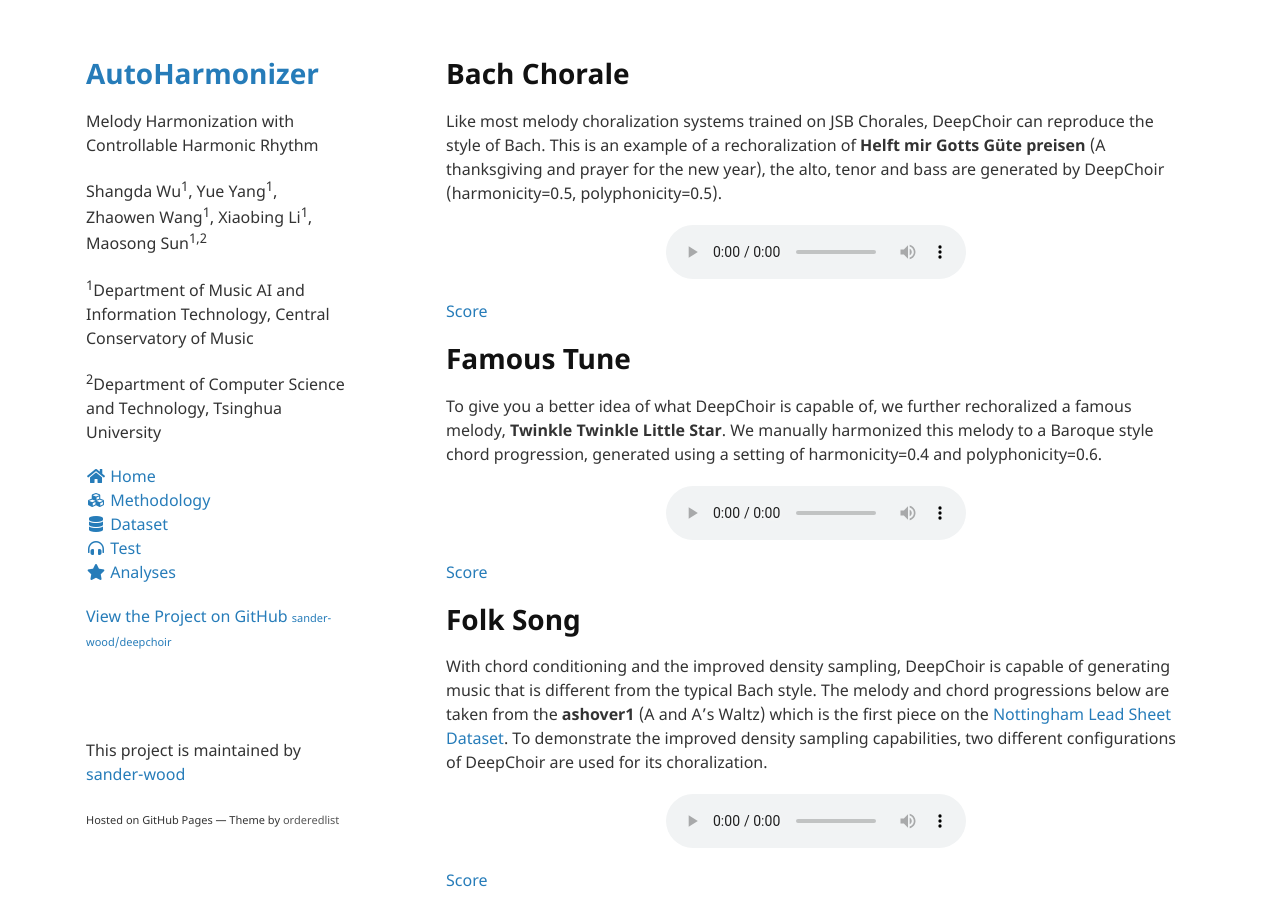
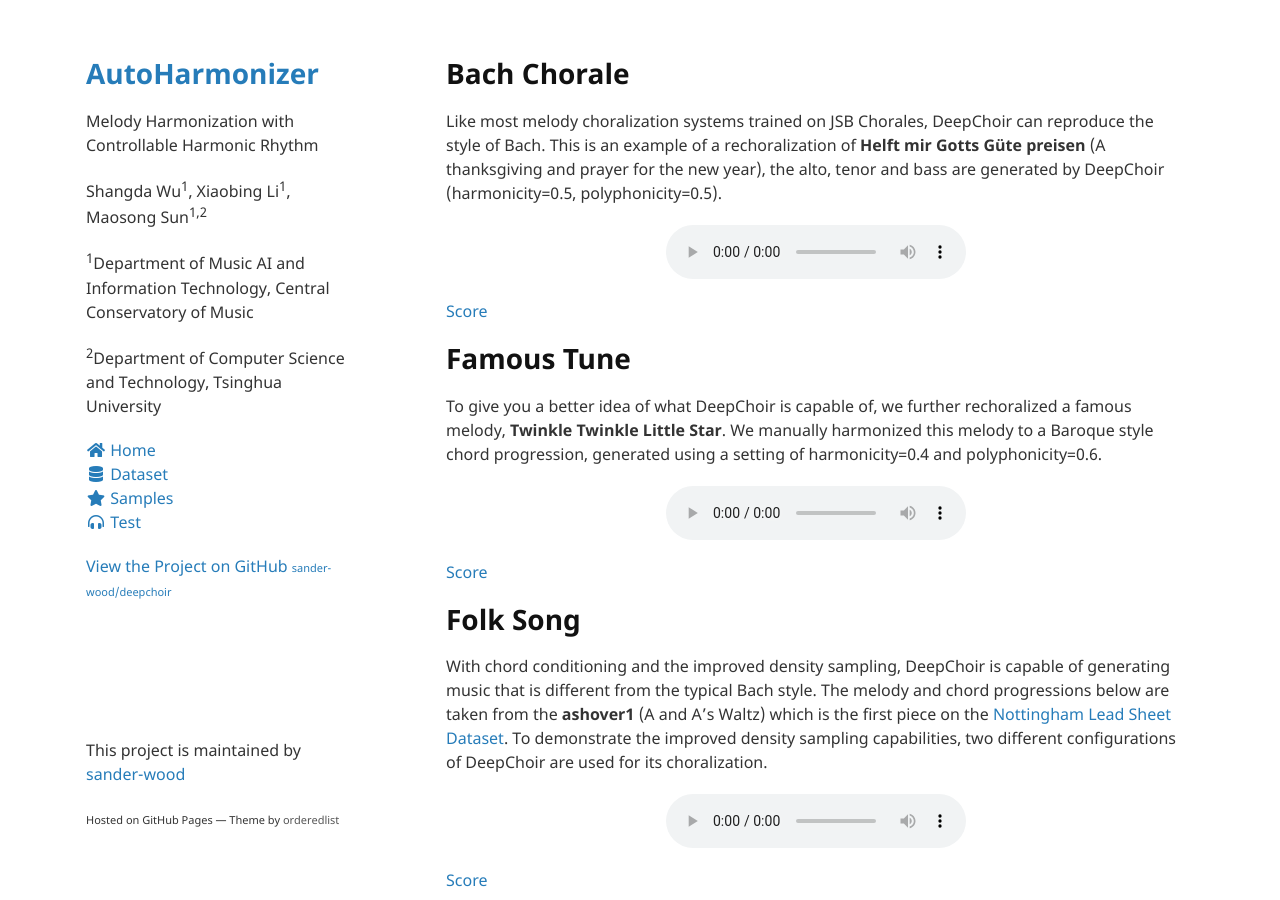
Before and after one commit to sander-wood/deepchoir, a Jekyll site: the page built from samples.md, in a window 1280 px wide and 900 px high. Built offline with Jekyll 4.4.1, drawn with Linux system fonts in a browser that asks for light colours; nearby versions of some CDN libraries.

Commit message:
Add files via upload

```diff
--- a/_layouts/default.html
+++ b/_layouts/default.html
@@ -24,7 +24,7 @@
 
         <p>{{ site.description | default: site.github.project_tagline }}</p>
 
-        <p>Shangda Wu<sup>1</sup>, Yue Yang<sup>1</sup>, Zhaowen Wang<sup>1</sup>, Xiaobing Li<sup>1</sup>, Maosong Sun<sup>1,2</sup></p>
+        <p>Shangda Wu<sup>1</sup>, Xiaobing Li<sup>1</sup>, Maosong Sun<sup>1,2</sup></p>
 
         <p><sup>1</sup>Department of Music AI and Information Technology, Central Conservatory of Music</p>
         <p><sup>2</sup>Department of Computer Science and Technology, Tsinghua University</p>
@@ -37,11 +37,10 @@
 
           <div class="subpage-links">
             <a class="icon-link" href="{{ site.github.url }}"><div class="link-button"><i class="fas fa-home fa-fw"></i><span class="icon-text">&nbsp;Home</span></div></a>
-            <a class="icon-link" href="methodology"><div class="link-button"><i class="fas fa-cubes fa-fw"></i><span class="icon-text">&nbsp;Methodology</span></div></a>
             <a class="icon-link" href="dataset"><div class="link-button"><i class="fas fa-database fa-fw"></i><span class="icon-text">&nbsp;Dataset</span></div></a>
             <!-- <a class="icon-link" href="results"><div class="link-button"><i class="fas fa-music fa-fw"></i><span class="icon-text">&nbsp;Results</span></div></a> -->
+            <a class="icon-link" href="samples"><div class="link-button"><i class="fas fa-star fa-fw"></i><span class="icon-text">&nbsp;Samples</span></div></a>
             <a class="icon-link" href="test"><div class="link-button"><i class="fas fa-headphones-alt fa-fw"></i><span class="icon-text">&nbsp;Test</span></div></a>
-            <a class="icon-link" href="analyses"><div class="link-button"><i class="fas fa-star fa-fw"></i><span class="icon-text">&nbsp;Analyses</span></div></a>
           </div>
 
         </nav>
```
